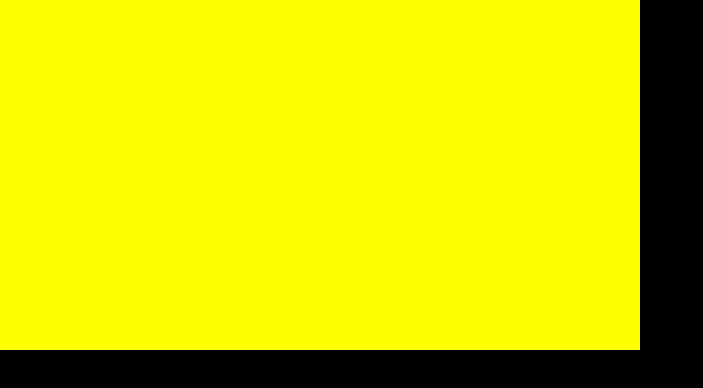
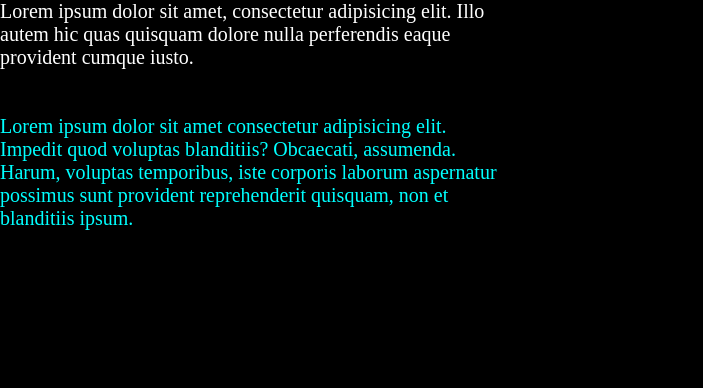
Before and after one commit to Code-By-Adarsh/html-css-js-foundation-project, a plain HTML site: page CSS/Responsive/unit.html in a window 1280 px wide. Shown: the whole page, without its empty margins (0-703 px from the left). Drawn offline with Linux system fonts and the light colour scheme.

Commit message:
Units part complete

```diff
--- a/CSS/Responsive/unit.css
+++ b/CSS/Responsive/unit.css
@@ -10,8 +10,15 @@ html,body{
     background-color: black;
 }
 
-#box1{
-    height: 350px;
-    width: 50vw;
-    background-color: yellow;
+#p1{
+    color: white;
+    font-size: 20px;
+    width: 50ch;
 }
+
+#p2{
+    color: aqua;
+    font-size: 20px;
+    width: 50ch;
+    margin-top: 2lh;
+}
--- a/CSS/Responsive/unit.html
+++ b/CSS/Responsive/unit.html
@@ -11,9 +11,20 @@
      <!--
     1.px -> fixed in nature
     2.% -> depends on the parent
-    3.vw(viewport width) -> depend on the screen
+    3.vw(viewport width) -> depend on the width of screen
+    4.vh(viewport height) -> depend on the height of screen
+    5.vmax(viewport max) -> depend on the max viewport
+    6.vmin(viewport min) -> depend on the min viewport
+    7.em -> depend on the parent in terms of font size
+    8.rem -> 1rem = 16px
+    9.ch → Width of the "0" (zero) character of the current font.
+    10.lh → Height of one line of text (equals the line-height value of that element).
      -->
-    <div id="box1">
-    </div>
+    <p id="p1">
+        Lorem ipsum dolor sit amet, consectetur adipisicing elit. Illo autem hic quas quisquam dolore nulla perferendis eaque provident cumque iusto.
+    </p>
+    <p id="p2">
+        Lorem ipsum dolor sit amet consectetur adipisicing elit. Impedit quod voluptas blanditiis? Obcaecati, assumenda. Harum, voluptas temporibus, iste corporis laborum aspernatur possimus sunt provident reprehenderit quisquam, non et blanditiis ipsum.
+    </p>
 </body>
 </html>
```
